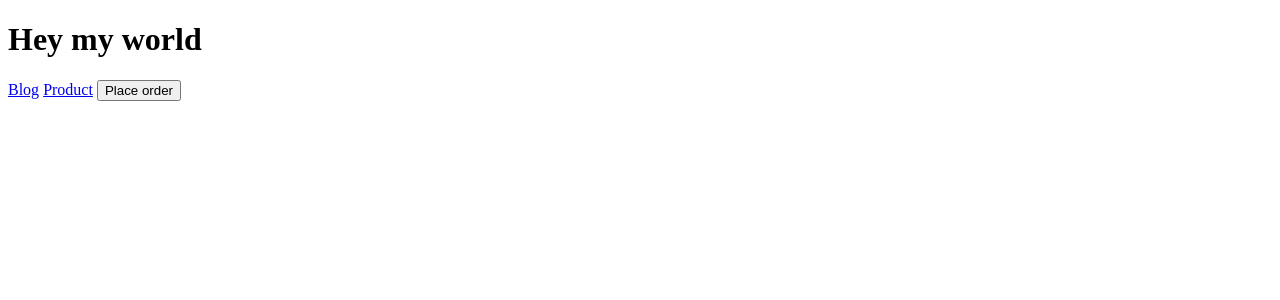
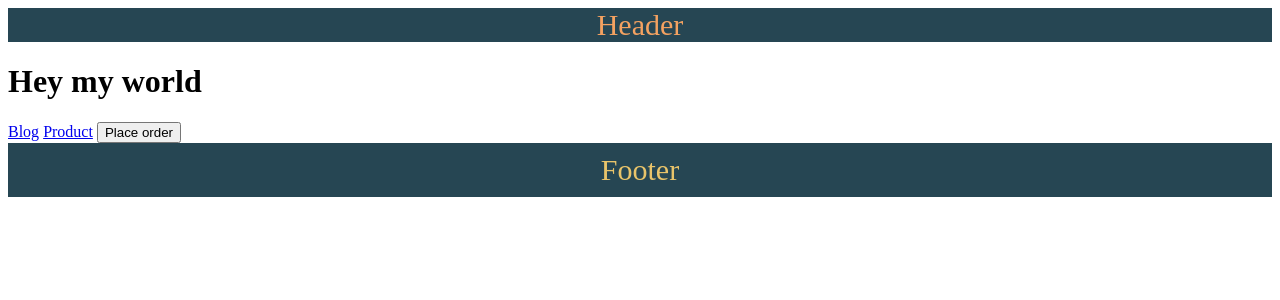
Before and after one commit to Ayushch12/Sproject, a SvelteKit app: page / in a window 1280 px wide. Shown: the top 300 px of the page. Built offline with nearby package versions, Linux system fonts and the light colour scheme.

Commit message:
Route Layout

```diff
--- /dev/null
+++ b/src/routes/+layout.svelte
@@ -0,0 +1,29 @@
+<header class="layout-header">Header</header>
+
+<!-- In Svelte, the <slot> element is used to create a slot that can be filled with content when
+    the component is used. It allows you to pass content from the
+     parent component to the child component. -->
+<slot />
+
+<footer class="layout-footer">Footer</footer>
+
+<style>
+    .layout-header{
+        background-color: #264653;
+        color: #f4a261;
+        font-size: 30px;
+        text-align: center;
+        padding: 1opx;
+    }
+
+    .layout-footer{
+        background-color: #264653;
+        color: #e9c46a;
+        font-size: 30px;
+        text-align: center;
+        padding: 10px;
+
+    }
+
+
+</style>
--- /dev/null
+++ b/src/routes/products/[productId=integer]/+layout.svelte
@@ -0,0 +1,2 @@
+<slot />
+<h3>Featured products</h3>
```
